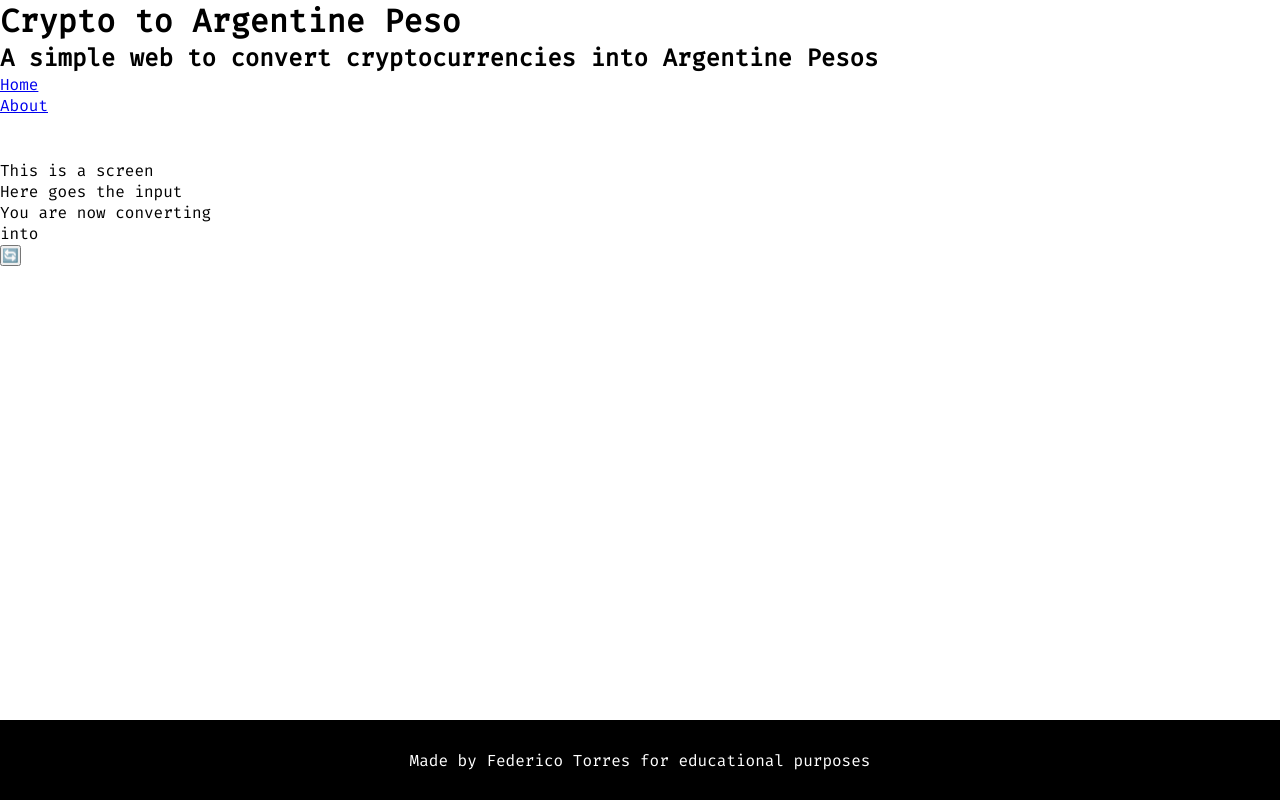
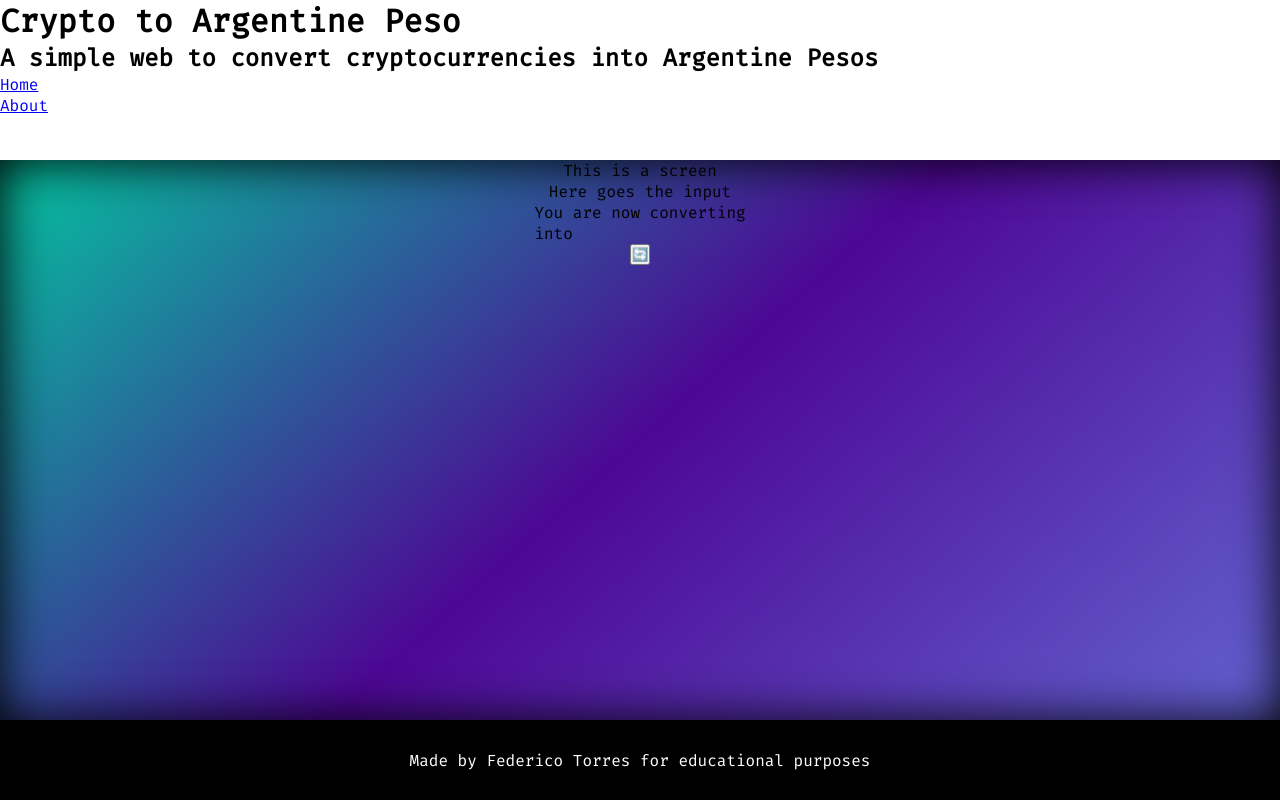
Before and after one commit to FedericoTorres233/crypto-to-peso-arg, a React (Create React App) app: page / in a window 1280 px wide. Built offline with nearby package versions, Linux system fonts and the light colour scheme.

Commit message:
add css to footer and home page

```diff
--- a/src/components/Footer.module.css
+++ b/src/components/Footer.module.css
@@ -4,4 +4,5 @@
   background-color: black;
   color:white;
   padding: 1rem 0px;
+  width: 100%;
 }
--- a/src/pages/Home.js
+++ b/src/pages/Home.js
@@ -3,13 +3,17 @@ import Input from "../components/calculator/Input";
 import SwitchCurrencies from "../components/calculator/SwitchCurrencies";
 import CurrentConversion from "../components/calculator/CurrentConversion";
 
+import classes from "./Home.module.css";
+
 function Home() {
   return (
-    <div>
-      <Screen /> {/* The screen of the calculator */}
-      <Input /> {/* Where you enter the value */}
-      <CurrentConversion />
-      <SwitchCurrencies />
+    <div className={classes.bg}>
+      <div className={classes.calculator}>
+        <Screen /> {/* The screen of the calculator */}
+        <Input /> {/* Where you enter the value */}
+        <CurrentConversion />
+        <SwitchCurrencies />
+      </div>
     </div>
   );
 }
--- /dev/null
+++ b/src/pages/Home.module.css
@@ -0,0 +1,16 @@
+.bg {
+  background: rgb(2, 0, 36) cover;
+  background: linear-gradient(
+    318deg,
+    rgba(2, 0, 36, 1) 0%,
+    rgba(99, 99, 209, 1) 0%,
+    rgba(77, 7, 148, 1) 50%,
+    rgba(4, 196, 160, 1) 100%
+  );
+  box-shadow: inset 1px 1px 50px;
+}
+
+.calculator{
+    display:grid;
+    place-items:center;
+}
```
Also changed, not shown: 1 other file (tests, documents, lock files or other folders).
